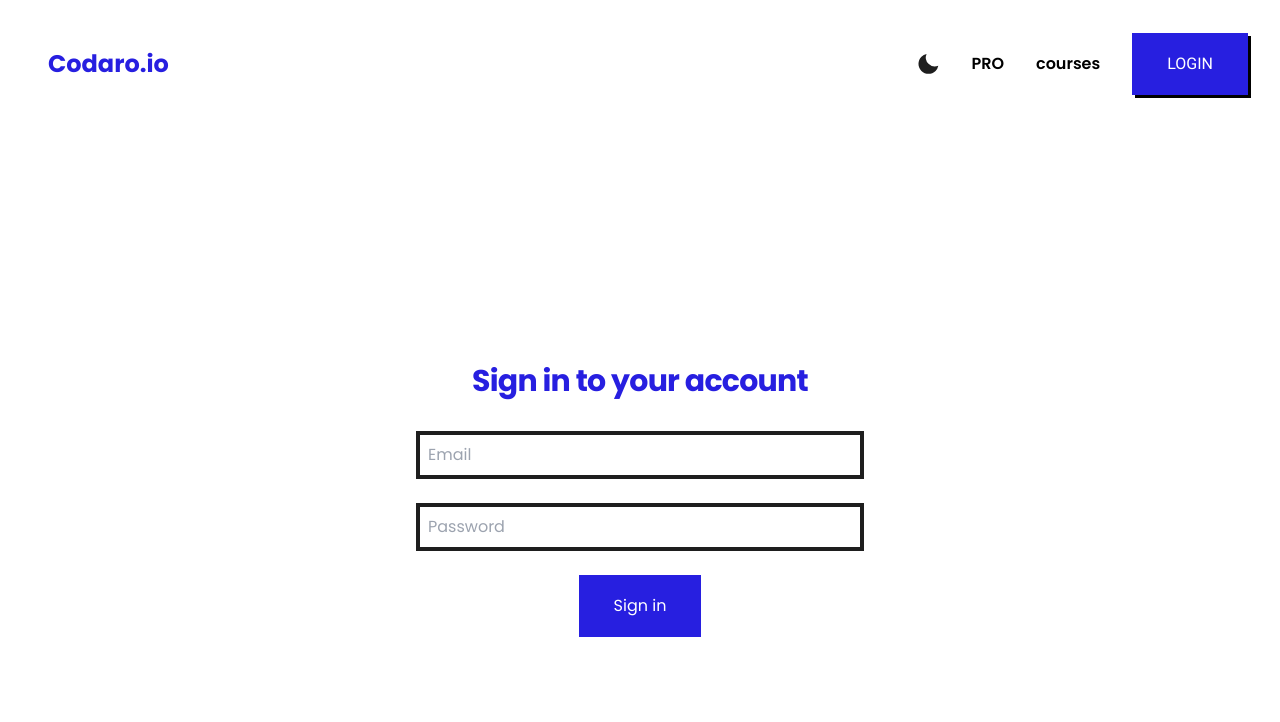
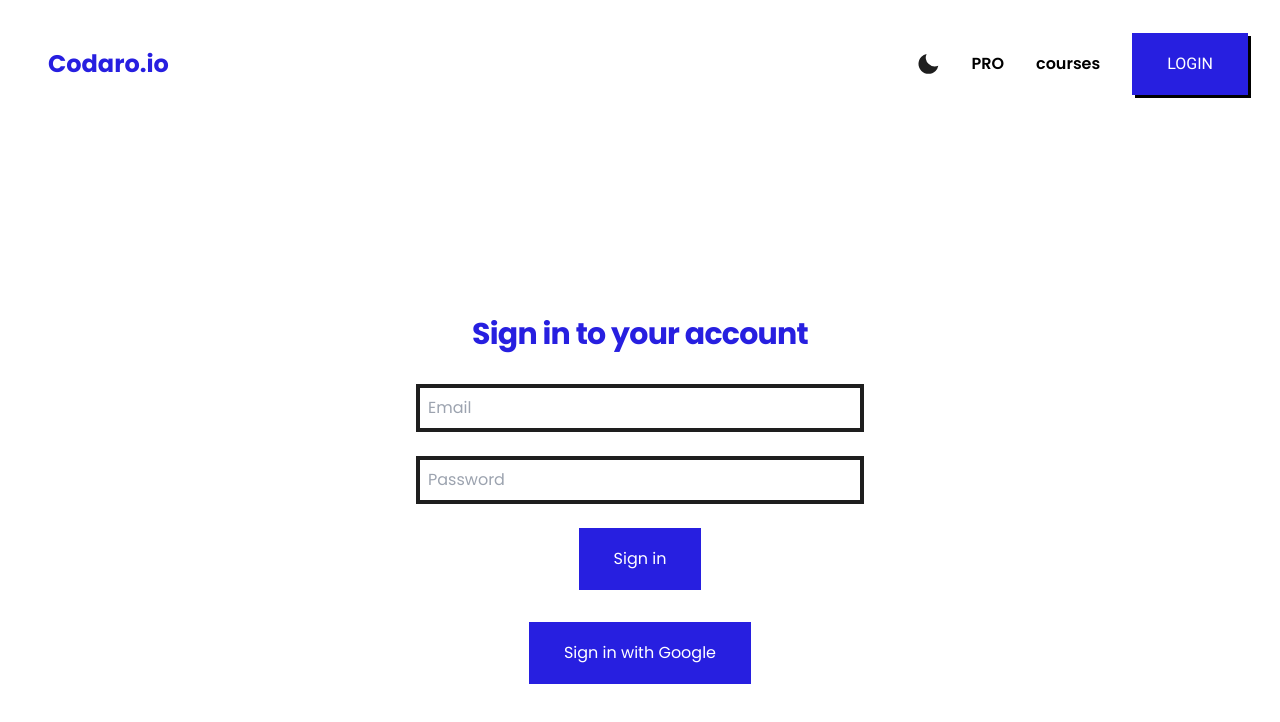
Before and after one commit to pmita/codaro.io, a Next.js app: page /signin in a window 1280 px wide. Shown: the top 722 px of the page. Built offline with nearby package versions, Linux system fonts and the light colour scheme; no server answers.

Commit message:
signin the user in with google provider

```diff
--- a/app/components/Navbar.tsx
+++ b/app/components/Navbar.tsx
@@ -55,7 +55,7 @@ const Navbar = () => {
             )
             : (
               <button className={`cta-btn ${roboto.className} drop-shadow-[3px_3px_0_black] hover:drop-shadow-[0_0_7px_rgba(39,31,224,0.5)] transition-all duration-300`}>
-              <Link href={'/login'}>
+              <Link href={'/signin'}>
                 LOGIN
               </Link>
             </button>
--- a/app/context/AuthenticationContext.tsx
+++ b/app/context/AuthenticationContext.tsx
@@ -10,6 +10,7 @@ import {
   AuthStateProviderType,
   AuthActionType,
   SignUpActionType,
+  SignUpWithGoogleActionType,
   SignOutActionType,
   SignInActionType,
   AuthIsReadyActionType
@@ -24,10 +25,11 @@ export const AuthStateContext = createContext<AuthStateContextType | null>(null)
 
 export const AuthStateReducer = (
   state: AuthStateType,
-  action: SignUpActionType | SignOutActionType | SignInActionType | AuthIsReadyActionType
+  action: SignUpActionType | SignOutActionType | SignInActionType | AuthIsReadyActionType | SignUpWithGoogleActionType
 ) => {
   switch(action.type) {
     case AuthActionType.SIGN_UP:
+    case AuthActionType.SIGN_UP_WITH_GOOGLE:
     case AuthActionType.SIGN_IN:
     case AuthActionType.AUTH_IS_READY:
       return { ...state, user: action.payload };
--- a/app/firebase/config.ts
+++ b/app/firebase/config.ts
@@ -16,4 +16,6 @@ if (!firebase.apps.length) {
 }
 
 export const auth = firebase.auth();
+export const googleAuthProvider = new firebase.auth.GoogleAuthProvider();
+
 export const firestore = firebase.firestore();
--- /dev/null
+++ b/app/hooks/useGoogleAuth.ts
@@ -0,0 +1,57 @@
+import { useRouter } from 'next/navigation';
+import { useEffect, useState } from 'react';
+import { useAuthState } from '../context/AuthenticationContext';
+// FIREBASE
+import { auth, firestore, googleAuthProvider } from '../firebase/config';
+import { AuthActionType } from '../types/context/AuthStateContextTypes';
+
+
+export const useGoogleAuth = () => {
+  const { dispatch } = useAuthState();
+  const router = useRouter();
+  const [error, setError] = useState<Error | string | null>(null);
+  const [isLoading, setIsLoading] = useState<boolean>(false);
+  const [isCancelled, setIsCancelled] = useState<boolean>(false);
+
+  const signInWithGoogle = async () => {
+    setIsLoading(true);
+
+    try{
+      setIsLoading(true);
+      setError(null);
+      const response = await auth.signInWithPopup(googleAuthProvider);
+
+      if(!response.user){
+        throw new Error('Sign up with google failed. User could not be created.');
+      }
+
+      await response.user.updateProfile({
+        displayName: response.user.displayName
+      })
+
+      await firestore.collection('users').doc(response.user.uid).set({
+        displayName: response.user.displayName,
+        email: response.user.email,
+      })
+
+      dispatch({ type: AuthActionType.SIGN_UP_WITH_GOOGLE, payload: response.user });
+      router.push('/');
+
+      if(!isCancelled){
+        setIsLoading(false);
+        setError(null);
+      }
+    }catch(error){
+      if(!isCancelled){
+        setIsLoading(false);
+        setError((error as Error).message);
+      }
+    }
+  }
+
+  useEffect(() => {
+    return () => setIsCancelled(true);
+  }, []);
+
+  return { signInWithGoogle, error, isLoading };
+}
--- a/app/signin/page.tsx
+++ b/app/signin/page.tsx
@@ -1,7 +1,9 @@
 "use client"
 
+// HOOKS
 import { useDarkMode } from '../context/DarkModeContext';
 import { useSignIn } from '../hooks/useSignIn';
+import { useGoogleAuth } from '../hooks/useGoogleAuth';
 // LIBRARIES
 import { useForm, SubmitHandler } from 'react-hook-form';
 // TYPES
@@ -10,6 +12,7 @@ import { SignInFormValues } from '../types/pages/SignInPageTypes';
 const SignIn = () => {
   const { darkMode } = useDarkMode();
   const { signIn } = useSignIn();
+  const { signInWithGoogle } = useGoogleAuth();
   const { register, handleSubmit, formState: { errors } } = useForm<SignInFormValues>({
     mode: "onBlur",
     reValidateMode: "onChange",
@@ -71,6 +74,16 @@ const SignIn = () => {
             </button>
           </div>
         </form>
+
+        <div className='text-center'>
+          <button
+            type="button"
+            className={`primary-btn ${darkMode ? "dark" : ""}`}
+            onClick={signInWithGoogle}
+          >
+            Sign in with Google
+          </button>
+        </div>
       </div>
     </div>
   );
--- a/app/types/context/AuthStateContextTypes.ts
+++ b/app/types/context/AuthStateContextTypes.ts
@@ -8,6 +8,7 @@ export type AuthStateType = {
 // -----Action Reducer Types-----
 export enum AuthActionType {
   SIGN_UP="SIGN_UP",
+  SIGN_UP_WITH_GOOGLE="SIGN_UP_WITH_GOOGLE",
   SIGN_IN="SIGN_IN",
   AUTH_IS_READY="AUTH_IS_READY",
   SIGN_OUT="SIGN_OUT",
@@ -15,6 +16,10 @@ export enum AuthActionType {
 
 export type SignUpActionType = {
   type: AuthActionType.SIGN_UP,
+  payload: firebase.User | null
+}
+export type SignUpWithGoogleActionType = {
+  type: AuthActionType.SIGN_UP_WITH_GOOGLE,
   payload: firebase.User | null
 }
 export type SignInActionType = {
```
